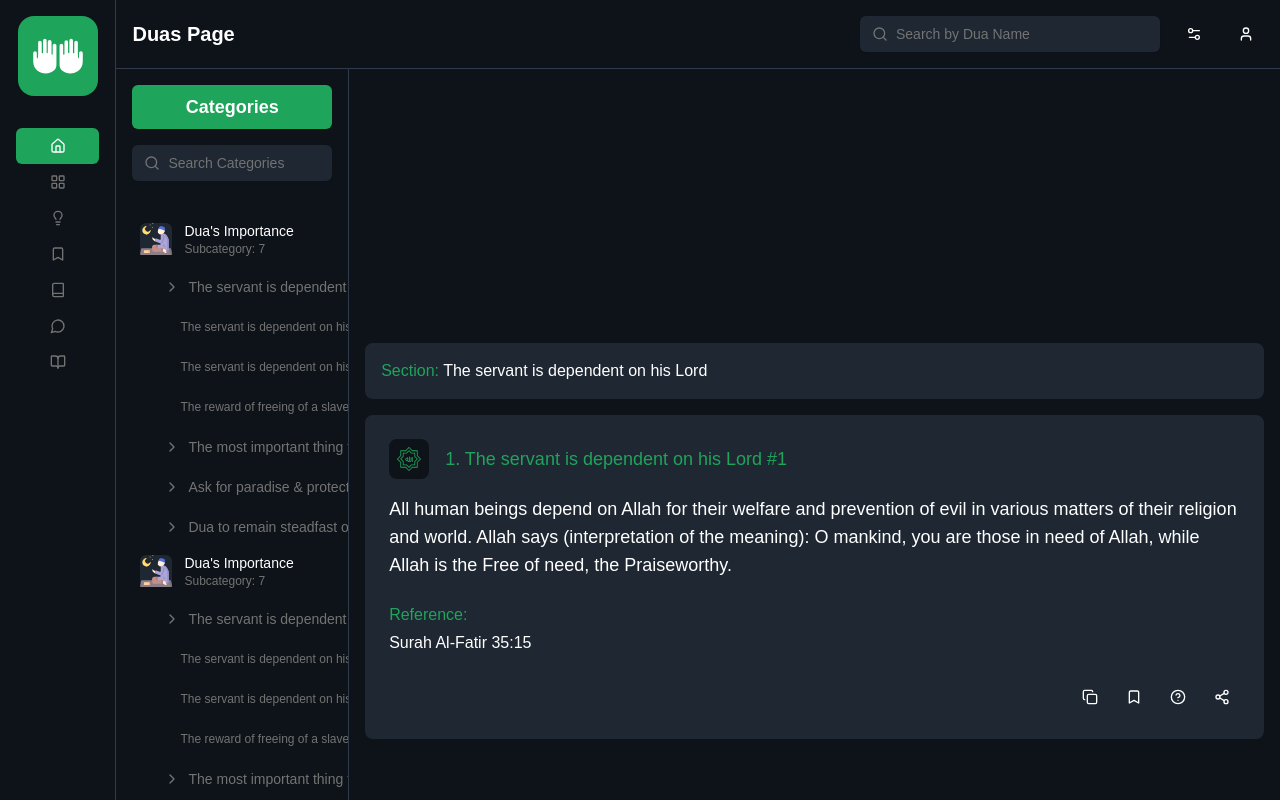
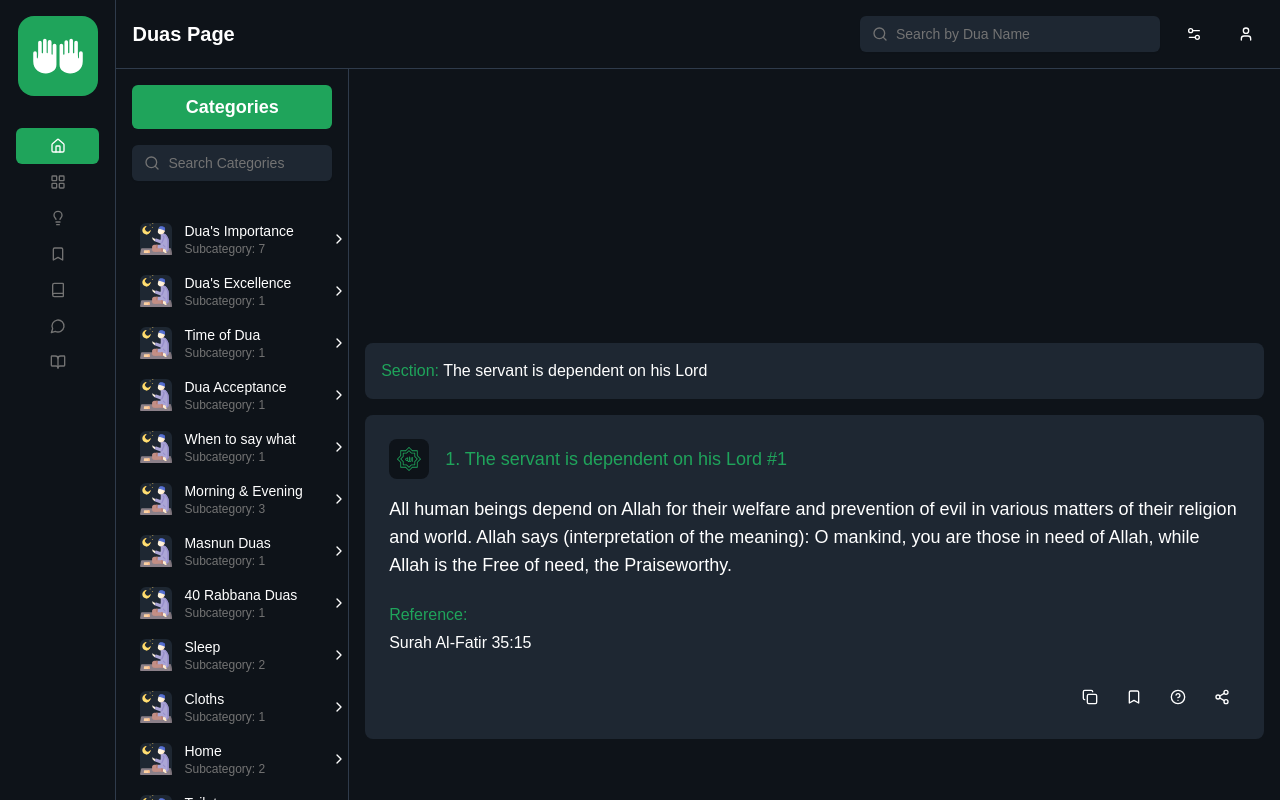
Before and after one commit to euhansarkar/dua-client, a Next.js app: page /duas in a window 1280 px wide. Built offline with nearby package versions, Linux system fonts and the light colour scheme.

Commit message:
Added: Category Functionality.

```diff
--- a/src/components/local/category-sidebar.tsx
+++ b/src/components/local/category-sidebar.tsx
@@ -11,7 +11,7 @@ interface CategorySidebarProps extends React.HTMLAttributes<HTMLDivElement> {
   }[];
 }
 
-export function CategorySidebar({ data, className }: CategorySidebarProps) {
+export function CategorySidebar({ className }: CategorySidebarProps) {
   return (
     <div
       className={cn(
@@ -32,7 +32,7 @@ export function CategorySidebar({ data, className }: CategorySidebarProps) {
         </div>
       </div>
       <div className="flex-1 overflow-auto">
-        <CategoryTree data={data} className="px-4" />
+        <CategoryTree className="px-4" />
       </div>
     </div>
   );
--- a/src/components/local/category-tree.tsx
+++ b/src/components/local/category-tree.tsx
@@ -1,19 +1,39 @@
+"use client";
+import { useState } from "react";
 import { Button } from "@/components/ui/button";
 import { cn } from "@/lib/utils";
-import { ChevronRight } from "lucide-react";
+import { ChevronRight, ChevronDown } from "lucide-react";
 import Image from "next/image";
 import duar_gurutto from "@/assets/duar_gurutto.svg";
 import { ScrollArea } from "../ui/scroll-area";
+import { categoriesData } from "@/data/categories-data";
+import { subCategoriesData } from "@/data/sub-categories-data";
+import { duasData } from "@/data/duas-data";
 
-interface CategoryTreeProps extends React.HTMLAttributes<HTMLDivElement> {
-  data: {
-    title: string;
-    subcategory: number;
-    items: (string | { title: string; items: string[] })[];
-  }[];
-}
+export function CategoryTree({
+  className,
+}: React.HTMLAttributes<HTMLDivElement>) {
+  const [expandedCategories, setExpandedCategories] = useState<number[]>([]);
+  const [expandedSubCategories, setExpandedSubCategories] = useState<number[]>(
+    []
+  );
 
-export function CategoryTree({ data, className }: CategoryTreeProps) {
+  const toggleCategory = (catId: number) => {
+    setExpandedCategories((prev) =>
+      prev.includes(catId)
+        ? prev.filter((id) => id !== catId)
+        : [...prev, catId]
+    );
+  };
+
+  const toggleSubCategory = (subCatId: number) => {
+    setExpandedSubCategories((prev) =>
+      prev.includes(subCatId)
+        ? prev.filter((id) => id !== subCatId)
+        : [...prev, subCatId]
+    );
+  };
+
   return (
     <div
       className={cn(
@@ -22,58 +42,72 @@ export function CategoryTree({ data, className }: CategoryTreeProps) {
       )}
     >
       <ScrollArea className="flex-1">
-        {data.map((category) => (
-          <div key={category.title} className="space-y-1">
+        {categoriesData?.map((category) => (
+          <div key={category.cat_id} className="space-y-1">
             {/* Category Item */}
-            <div className="flex items-center gap-3 p-2 rounded-md hover:bg-[#1E2732]">
+            <div
+              className="flex items-center gap-3 p-2 rounded-md hover:bg-[#1E2732] cursor-pointer"
+              onClick={() => toggleCategory(category.cat_id)}
+            >
               <div className="h-8 w-8 rounded-md bg-[#1E2732] flex items-center justify-center">
                 <Image
                   src={duar_gurutto}
-                  alt={category.title}
+                  alt={category?.cat_name}
                   className="h-full w-full"
                 />
               </div>
               <div className="flex-1">
                 <h3 className="text-sm font-medium text-white">
-                  {category.title}
+                  {category?.cat_name}
                 </h3>
                 <p className="text-xs text-muted-foreground">
-                  Subcategory: {category.subcategory}
+                  Subcategory: {category?.no_of_subcat}
                 </p>
               </div>
+              {expandedCategories.includes(category.cat_id) ? (
+                <ChevronDown className="h-4 w-4 text-white" />
+              ) : (
+                <ChevronRight className="h-4 w-4 text-white" />
+              )}
             </div>
 
             {/* Subcategories */}
-            {category.items.map((item, index) => (
-              <div key={index} className="ml-4">
-                {typeof item === "string" ? (
+            {expandedCategories.includes(category.cat_id) &&
+              subCategoriesData
+                .filter((sub) => sub.cat_id === category.cat_id)
+                .map((subCategory) => (
+                  <div key={subCategory.subcat_id} className="ml-4">
+                    <div
+                      className="flex items-center gap-2 p-2 rounded-md hover:bg-[#1E2732] cursor-pointer"
+                      onClick={() => toggleSubCategory(subCategory.subcat_id)}
+                    >
+                      <ChevronRight
+                        className={`h-4 w-4 ${
+                          expandedSubCategories.includes(subCategory.subcat_id)
+                            ? "rotate-90 text-white"
+                            : "text-muted-foreground"
+                        }`}
+                      />
+                      <span className="text-sm text-muted-foreground hover:text-white">
+                        {subCategory.subcat_name}
+                      </span>
+                    </div>
+
+                    {/* Duas */}
+                    {expandedSubCategories.includes(subCategory.subcat_id) &&
+                      duasData
+                        .filter(
+                          (dua) => dua.subcat_id === subCategory.subcat_id
+                        )
+                        .map((dua) => (
                           <Button
-                    variant="ghost"
-                    className="w-full justify-start gap-2 text-sm text-muted-foreground hover:bg-[#1E2732] hover:text-white"
-                  >
-                    <ChevronRight className="h-4 w-4" />
-                    {item}
-                  </Button>
-                ) : (
-                  <div className="space-y-1">
-                    <Button
-                      variant="ghost"
-                      className="w-full justify-start gap-2 text-sm text-muted-foreground hover:bg-[#1E2732] hover:text-white"
-                    >
-                      <ChevronRight className="h-4 w-4" />
-                      {item.title}
-                    </Button>
-                    {item.items.map((subItem, subIndex) => (
-                      <Button
-                        key={subIndex}
+                            key={dua.dua_id}
                             variant="ghost"
                             className="w-full justify-start pl-8 text-xs text-muted-foreground hover:bg-[#1E2732] hover:text-white"
                           >
-                        {subItem}
+                            {dua.dua_name}
                           </Button>
                         ))}
-                  </div>
-                )}
                   </div>
                 ))}
           </div>
--- a/src/data/categories-data.ts
+++ b/src/data/categories-data.ts
@@ -1,3 +1,5 @@
+import { ICategory } from "@/types";
+
 export const categories = [
   {
     title: "Dua's Importance",
@@ -137,7 +139,7 @@ export const categories = [
   },
 ];
 
-export const categoriesData = [
+export const categoriesData: ICategory[] = [
   {
     id: 1,
     cat_id: 1,
--- a/src/data/duas-data.ts
+++ b/src/data/duas-data.ts
@@ -1,4 +1,6 @@
-export const duasData = [
+import { IDua } from "@/types";
+
+export const duasData: IDua[] = [
     {
         "id": 258,
         "cat_id": 12,
--- a/src/data/sub-categories-data.ts
+++ b/src/data/sub-categories-data.ts
@@ -1,4 +1,6 @@
-export const subCategoriesData = [
+import { ISubCategory } from "@/types";
+
+export const subCategoriesData: ISubCategory[] = [
   {
     id: 26,
     cat_id: 12,
--- /dev/null
+++ b/src/types/index.ts
@@ -0,0 +1 @@
+export * from "@/types/common";
```
Also changed, not shown: src/types/common.ts (added, +32 -0 lines), note.txt (added). Lines whose indentation alone changed are shown as unchanged.
